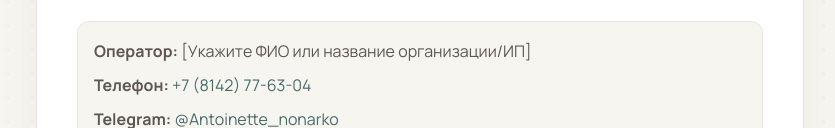
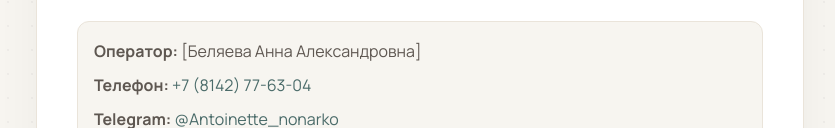
Before and after one commit to repsolptz-stack/Nonarko, a plain HTML site: page privacy.html in a window 1280 px wide. Shown: the part 2314-2442 px from the top of the page, without its empty margins (220-1055 px from the left). Drawn offline with nearby package versions, Linux system fonts and the light colour scheme; a web font is replaced by a local one.

Commit message:
Update privacy.html

```diff
--- a/privacy.html
+++ b/privacy.html
@@ -122,7 +122,7 @@
                 <h2 class="font-serif text-xl font-semibold text-dark mt-8 mb-3">8. Контакты</h2>
                 <p>По любым вопросам, связанным с настоящей Политикой или обработкой ваших данных, вы можете связаться с нами:</p>
                 <ul class="list-none space-y-2 mt-4 p-4 bg-bg rounded-xl border border-sand">
-                    <li><strong>Оператор:</strong> [Укажите ФИО или название организации/ИП]</li>
+                    <li><strong>Оператор:</strong> [Беляева Анна Александровна]</li>
                     <li><strong>Телефон:</strong> <a href="tel:+78142776304" class="text-primary hover:underline">+7 (8142) 77-63-04</a></li>
                     <li><strong>Telegram:</strong> <a href="https://t.me/Antoinette_nonarko" target="_blank" class="text-primary hover:underline">@Antoinette_nonarko</a></li>
                 </ul>
```
